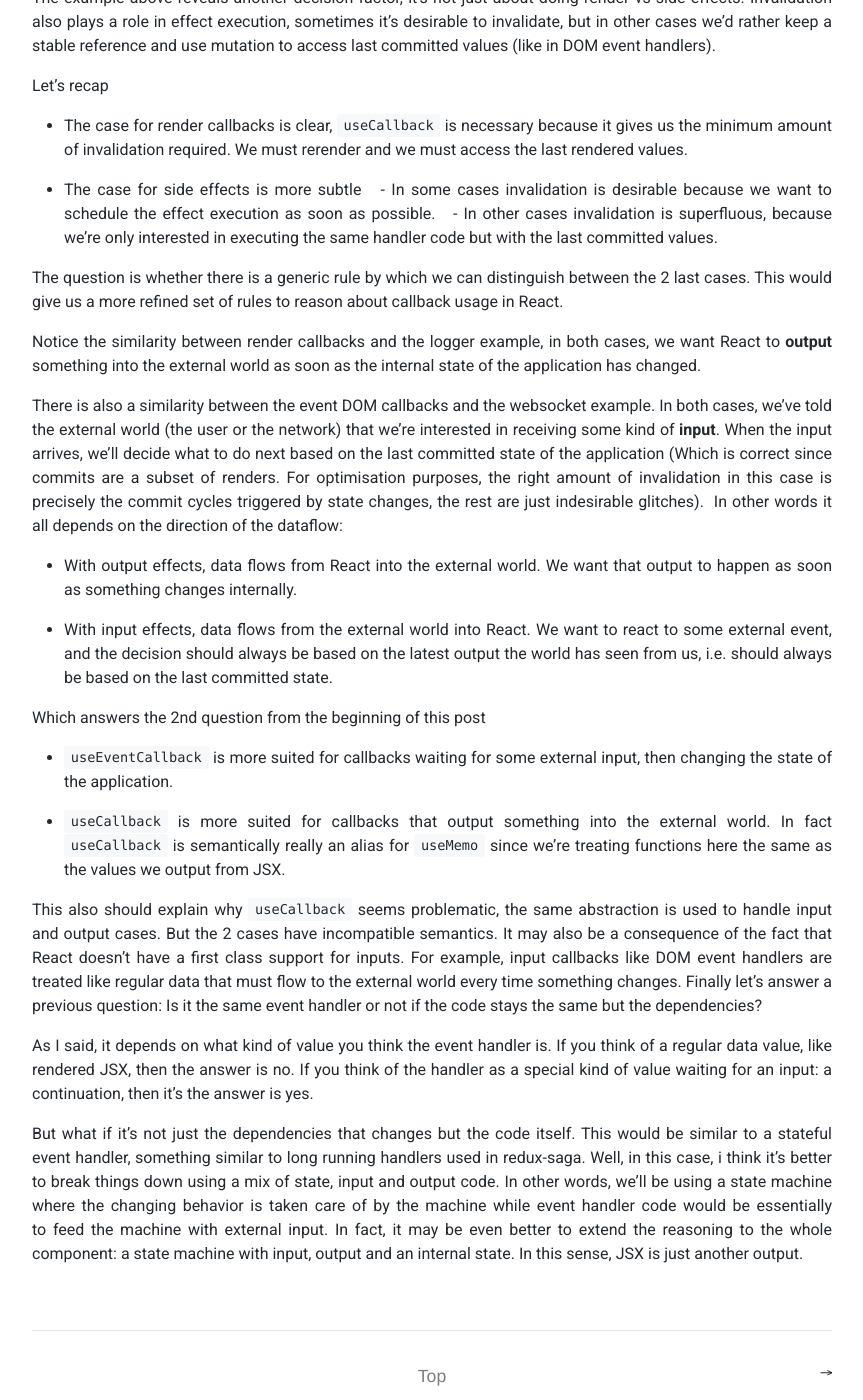
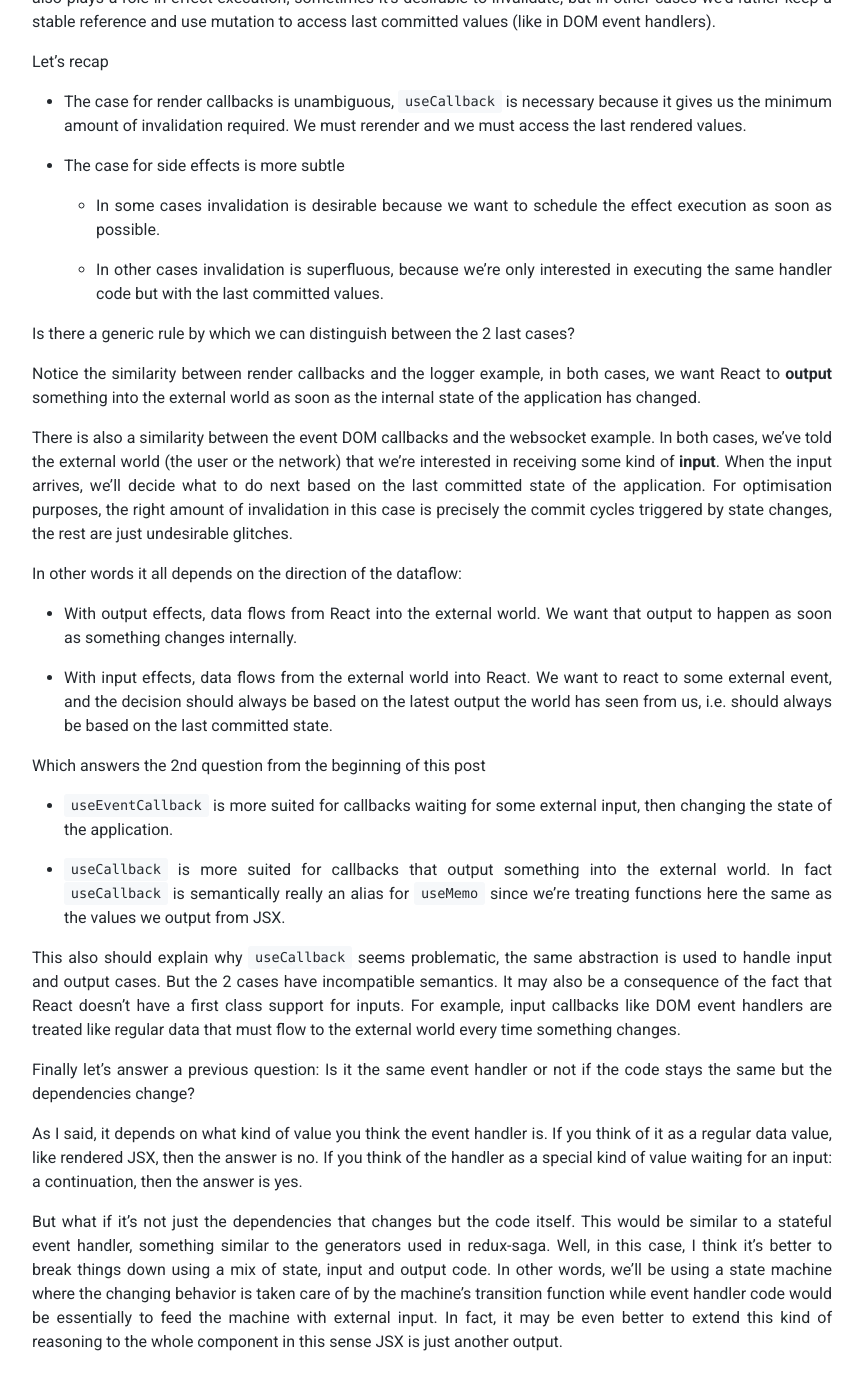
Before and after one commit to fnayre/fnayre.github.io, a Jekyll site: the page built from _posts/2021-01-20-react-callbacks.md, in a window 1280 px wide and 1400 px high, scrolled down 2528 px. Shown: the whole window, without its empty margins (208-1071 px from the left). Built offline with Jekyll 4.4.1, drawn with Linux system fonts in a browser that asks for light colours; comment, search, counter and statistics services are not loaded; some of the changed text lies outside the part shown.

Commit message:
corrections

````diff
--- a/_config.yml
+++ b/_config.yml
@@ -32,4 +32,4 @@
 # Permalinks
 permalink: /:year-:month-:day/:title
 paginate: 5
-# re.... force rebuild
+# re. force rebuild
--- a/_posts/2021-01-20-react-callbacks.md
+++ b/_posts/2021-01-20-react-callbacks.md
@@ -49,17 +49,16 @@
 
 ```js
 function MyComponent(props) {
-  const [state, setState] = useState(...)
+  const [state, setState] = useState(...);
 
   const logger = useEventCallback(() => {
-    console.log(state)
-  })
+    console.log(state);
+  });
 
-  useEffect(() => {
-    const tid = setTimeout(logger, 1000)
-    return () => clearTimeout(tid)
-  }, [logger])
-
+  useEffect(() => {
+    const tid = setTimeout(logger, 1000);
+    return () => clearTimeout(tid);
+  }, [logger]);
 }
 ```
 
@@ -73,17 +72,20 @@
 
 Let's recap
 
-- The case for render callbacks is clear, `useCallback` is necessary because it gives us the minimum amount of invalidation required. We must rerender and we must access the last rendered values.
+- The case for render callbacks is unambiguous, `useCallback` is necessary because it gives us the minimum amount of invalidation required. We must rerender and we must access the last rendered values.
 
 - The case for side effects is more subtle
-    - In some cases invalidation is desirable because we want to schedule the effect execution as soon as possible.
-    - In other cases invalidation is superfluous, because we're only interested in executing the same handler code but with the last committed values.
 
-The question is whether there is a generic rule by which we can distinguish between the 2 last cases. This would give us a more refined set of rules to reason about callback usage in React.
+  - In some cases invalidation is desirable because we want to schedule the effect execution as soon as possible.
+
+  - In other cases invalidation is superfluous, because we're only interested in executing the same handler code but with the last committed values.
+
+Is there a generic rule by which we can distinguish between the 2 last cases?
 
 Notice the similarity between render callbacks and the logger example, in both cases, we want React to **output** something into the external world as soon as the internal state of the application has changed.
 
-There is also a similarity between the event DOM callbacks and the websocket example. In both cases, we've told the external world (the user or the network) that we're interested in receiving some kind of **input**. When the input arrives, we'll decide what to do next based on the last committed state of the application (Which is correct since commits are a subset of renders. For optimisation purposes, the right amount of invalidation in this case is precisely the commit cycles triggered by state changes, the rest are just indesirable glitches).
+There is also a similarity between the event DOM callbacks and the websocket example. In both cases, we've told the external world (the user or the network) that we're interested in receiving some kind of **input**. When the input arrives, we'll decide what to do next based on the last committed state of the application. For optimisation purposes, the right amount of invalidation in this case is precisely the commit cycles triggered by state changes, the rest are just undesirable glitches.
+
 In other words it all depends on the direction of the dataflow:
 
 - With output effects, data flows from React into the external world. We want that output to happen as soon as something changes internally.
@@ -97,8 +99,9 @@
 - `useCallback` is more suited for callbacks that output something into the external world. In fact `useCallback` is semantically really an alias for `useMemo` since we're treating functions here the same as the values we output from JSX.
 
 This also should explain why `useCallback` seems problematic, the same abstraction is used to handle input and output cases. But the 2 cases have incompatible semantics. It may also be a consequence of the fact that React doesn't have a first class support for inputs. For example, input callbacks like DOM event handlers are treated like regular data that must flow to the external world every time something changes.
-Finally let's answer a previous question: Is it the same event handler or not if the code stays the same but the dependencies?
 
-As I said, it depends on what kind of value you think the event handler is. If you think of a regular data value, like rendered JSX, then the answer is no. If you think of the handler as a special kind of value waiting for an input: a continuation, then it's the answer is yes.
+Finally let's answer a previous question: Is it the same event handler or not if the code stays the same but the dependencies change?
 
-But what if it's not just the dependencies that changes but the code itself. This would be similar to a stateful event handler, something similar to long running handlers used in redux-saga. Well, in this case, i think it's better to break things down using a mix of state, input and output code. In other words, we'll be using a state machine where the changing behavior is taken care of by the machine while event handler code would be essentially to feed the machine with external input. In fact, it may be even better to extend the reasoning to the whole component: a state machine with input, output and an internal state. In this sense, JSX is just another output.
+As I said, it depends on what kind of value you think the event handler is. If you think of it as a regular data value, like rendered JSX, then the answer is no. If you think of the handler as a special kind of value waiting for an input: a continuation, then the answer is yes.
+
+But what if it's not just the dependencies that changes but the code itself. This would be similar to a stateful event handler, something similar to the generators used in redux-saga. Well, in this case, I think it's better to break things down using a mix of state, input and output code. In other words, we'll be using a state machine where the changing behavior is taken care of by the machine's transition function while event handler code would be essentially to feed the machine with external input. In fact, it may be even better to extend this kind of reasoning to the whole component in this sense JSX is just another output.
````
